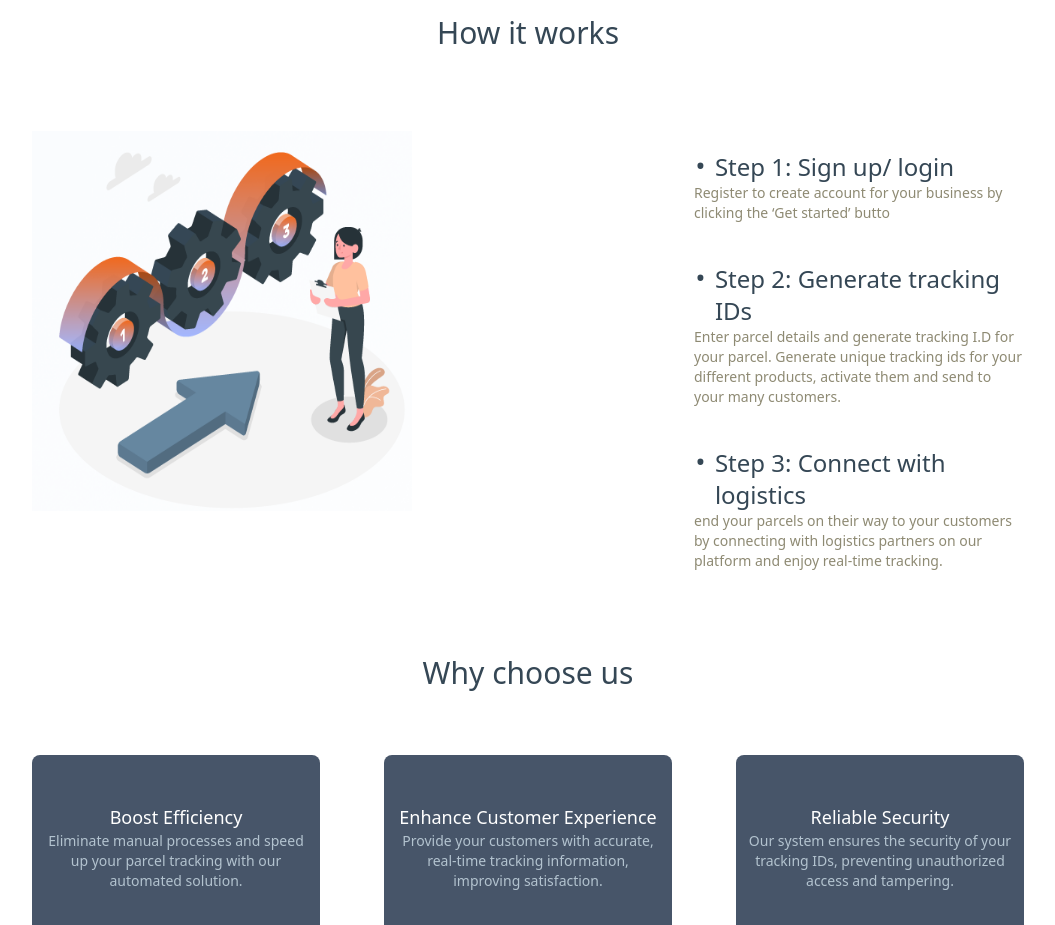
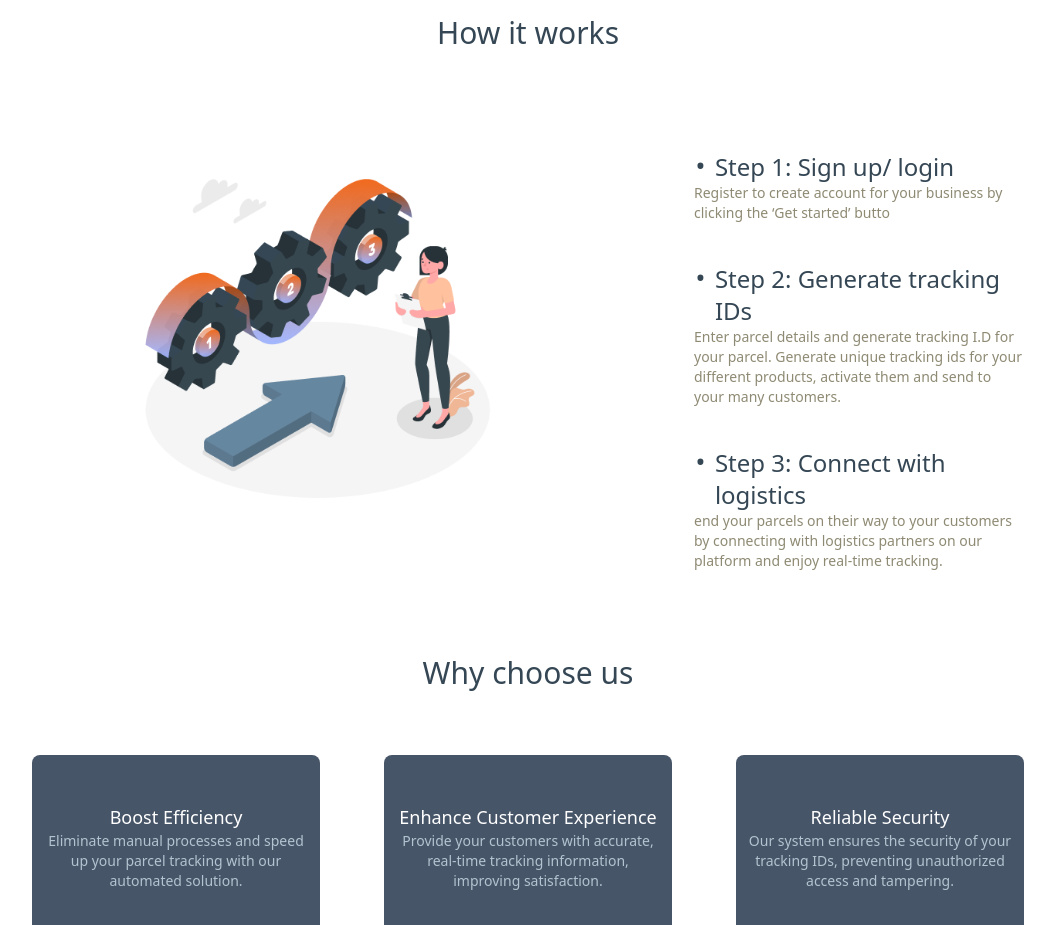
Before and after one commit to Amadu9933/Tracker-web-static, a React (Vite) app in the folder web-static/: page /Ship in a window 1280 px wide. Shown: the part 1220-2145 px from the top of the page, without its empty margins (112-1167 px from the left). Built offline with nearby package versions, Linux system fonts and the light colour scheme.

Commit message:
fixed: forgot password

```diff
--- a/web-static/src/components/pages/BusinessOwnerPages/LandingPage/HowItWorks/HowItWorks.tsx
+++ b/web-static/src/components/pages/BusinessOwnerPages/LandingPage/HowItWorks/HowItWorks.tsx
@@ -1,13 +1,13 @@
-import { howItWorks } from '../guideSection/assets/index';
+import { Processing } from '../guideSection/assets/index';
 const LandingPage: React.FC = () => {
   return (
     <div className=" ">
       <h1 className="text-3xl  text-secondary mt-16">How it works</h1>
 
       <div className="flex justify-between mt-20">
-        <div>
+        <div className='mx-20'>
           {' '}
-          <img src={howItWorks} alt="" className="w-[380px] h-[380px]" />{' '}
+          <img src={Processing} alt="" className="w-[400px] h-[400px]" />{' '}
         </div>
 
         <div className="w-[330px]  text-left ">
--- a/web-static/src/components/pages/BusinessOwnerPages/LandingPage/guideSection/assets/index.tsx
+++ b/web-static/src/components/pages/BusinessOwnerPages/LandingPage/guideSection/assets/index.tsx
@@ -1,6 +1,6 @@
 export { default as instantTrackig } from './Directions-rafiki 1.png';
 export { default as seemless } from './seemless.png';
 export { default as setting } from './Settings-pana 1.png';
-export { default as howItWorks } from './howItWorks.png';
+export { default as Processing } from './Processing-amico 1.png';
 export { default as Rocket } from './Rocket.png';
 export { default as avatar } from './avatar.png';
--- a/web-static/src/components/pages/BusinessOwnerPages/auth/resetPassword/resetPassword.tsx
+++ b/web-static/src/components/pages/BusinessOwnerPages/auth/resetPassword/resetPassword.tsx
@@ -53,7 +53,7 @@ const ResetPassword: React.FC = () => {
 
       console.log('Response:', response.data);
       alert('Your password has been successfully reset!');
-      navigate("/login")
+
     } catch (error: any) {
       console.error('Reset password failed:', error);
       alert('An error occurred while resetting password.');
--- a/web-static/src/components/pages/BusinessOwnerPages/auth/signIn/loginForm.tsx
+++ b/web-static/src/components/pages/BusinessOwnerPages/auth/signIn/loginForm.tsx
@@ -128,6 +128,11 @@ const LoginForm: React.FC = () => {
           <p className="text-red-500 text-sm mt-1">{errors.password.message}</p>
         )}
       </div>
+      <div className='text-right text-[#6B6856] text-[12px] my-2' >
+        <Link to="/forgot-password">
+          Forgot password
+        </Link>
+      </div>
       <p className='text-xs mb-6'>Password MUST contain at least one uppercase, one lowercase, one number</p>
 
       {/* Submit Button */}
--- a/web-static/src/routes/MainRoute.tsx
+++ b/web-static/src/routes/MainRoute.tsx
@@ -22,6 +22,9 @@ const CustomerTrackingDetailLayout = lazy(
 );
 const Otp = lazy(() => import('@components/pages/BusinessOwnerPages/auth/resetPassword/otp'))
 const ResetPassword = lazy(() => import('@components/pages/BusinessOwnerPages/auth/resetPassword/resetPassword'))
+const ForgotPassword = lazy(() => import('@components/pages/BusinessOwnerPages/auth/resetPassword/forgotPassword'))
+
+
 
 const MainRoutes: React.FC = () => (
   <FormProvider>
@@ -38,6 +41,7 @@ const MainRoutes: React.FC = () => (
         <Route path="set-profile" element={<SetProfileImagePage />} />
         <Route path="otp" element={<Otp />} />
         <Route path="reset-password/:otp" element={<ResetPassword />} />
+        <Route path="forgot-password" element={<ForgotPassword />} />
 
 
         <Route path="sign-up" element={<TabComponent renderTabContent={() => <PersonalInfoForm />} />} />
```
Also changed, not shown: web-static/src/components/pages/BusinessOwnerPages/LandingPage/guideSection/assets/Processing-amico 1.png (added).
